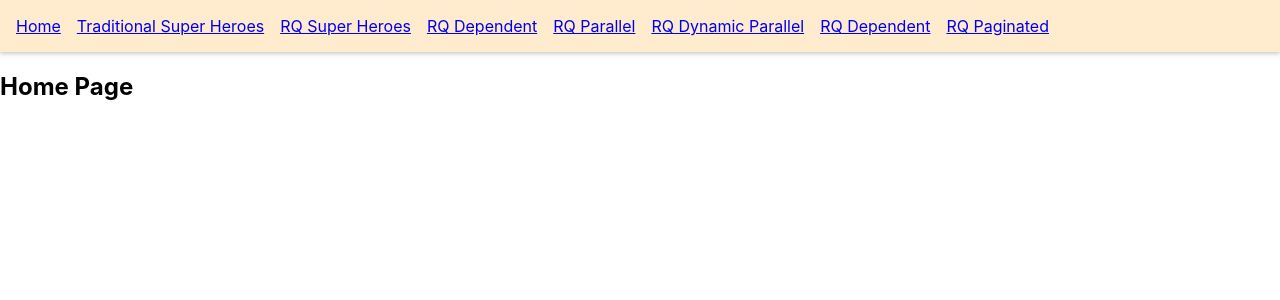
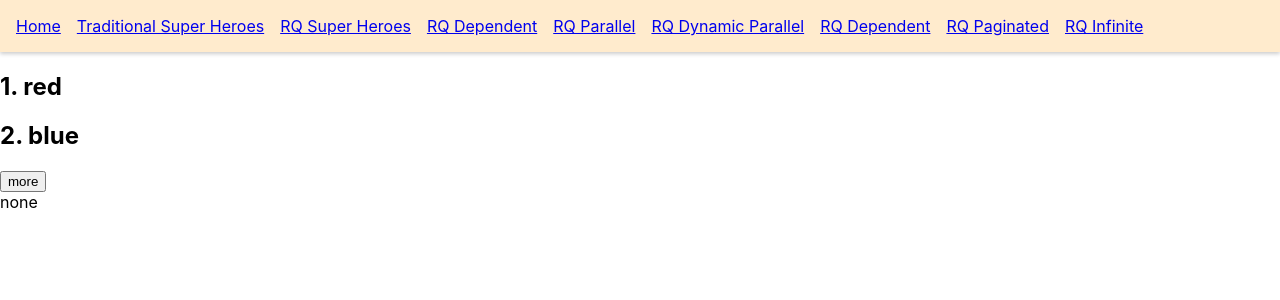
Before and after one commit to Abangpa1ace/React-Query-Tutorial, a React (Create React App) app in the folder lecture-codevolution/react-query-starter/: page /rq-infinite in a window 1280 px wide. Shown: the top 300 px of the page. Built offline with nearby package versions, Linux system fonts and the light colour scheme; data requests are answered from the project's data file.

Commit message:
Infinite

```diff
--- a/lecture-codevolution/react-query-starter/db.json
+++ b/lecture-codevolution/react-query-starter/db.json
@@ -52,6 +52,16 @@
     { "id": 7, "label": "green" },
     { "id": 8, "label": "blue" },
     { "id": 9, "label": "red" },
+    { "id": 10, "label": "blue" },
+    { "id": 1, "label": "red" },
+    { "id": 2, "label": "blue" },
+    { "id": 3, "label": "green" },
+    { "id": 4, "label": "blue" },
+    { "id": 5, "label": "red" },
+    { "id": 6, "label": "blue" },
+    { "id": 7, "label": "green" },
+    { "id": 8, "label": "blue" },
+    { "id": 9, "label": "red" },
     { "id": 10, "label": "blue" }
   ]
 }
--- a/lecture-codevolution/react-query-starter/src/App.js
+++ b/lecture-codevolution/react-query-starter/src/App.js
@@ -3,6 +3,7 @@ import "./App.css";
 import { HomePage } from "./components/Home.page";
 import RQDependentQueriesPage from "./components/RQDependentQueries.page";
 import RQDynamicParallelQueriesPage from "./components/RQDynamicParallelQueries.page";
+import RQInfiniteQueriesPage from "./components/RQInfiniteQueries.page";
 import RQPaginatedQueryPage from "./components/RQPaginatedQuery.page";
 import RQParallelQueriesPage from "./components/RQParallelQueries.page";
 import { RQSuperHeroDetailPage } from "./components/RQSuperHeroDetail.page";
@@ -39,9 +40,15 @@ function App() {
             <li>
               <Link to="/rq-paginated">RQ Paginated</Link>
             </li>
+            <li>
+              <Link to="/rq-infinite">RQ Infinite</Link>
+            </li>
           </ul>
         </nav>
         <Switch>
+          <Route path="/rq-infinite">
+            <RQInfiniteQueriesPage />
+          </Route>
           <Route path="/rq-paginated">
             <RQPaginatedQueryPage />
           </Route>
--- /dev/null
+++ b/lecture-codevolution/react-query-starter/src/components/RQInfiniteQueries.page.js
@@ -0,0 +1,41 @@
+import React, { Fragment } from 'react'
+import { useInfiniteQuery } from "react-query";
+import axios from "axios";
+
+const fetchColors = ({ pageParam = 1 }) => {
+  return axios.get(`http://localhost:4000/colors?_limit=2&_page=${pageParam}`)
+}
+
+const RQInfiniteQueriesPage = () => {
+  const { isLoading, isError, error, data, hasNextPage, fetchNextPage, isFetching, isFetchingNextPage } = useInfiniteQuery(
+    'colors',
+    fetchColors,
+    {
+      getNextPageParam: (lastPage, pages) => {
+        return pages.length < 5 ? pages.length + 1 : undefined
+      }
+    }
+  );
+  if (isLoading) return <h2>Loading...!!</h2>;
+  if (isError) return <h2>{error.message}</h2>;
+  console.log(data);
+  return (
+    <>
+      <div>
+      {data?.pages.map((group, index) => (
+        <Fragment key={index}>
+          {group.data.map(color => (
+            <h2 key={color.id}>
+              {color.id}. {color.label}
+            </h2>
+          ))}
+        </Fragment>
+      ))}
+      </div>
+      <button disabled={!hasNextPage} onClick={() => fetchNextPage()}>more</button>
+      <div>{isFetching && !isFetchingNextPage ? 'Fetching..' : 'none'}</div>
+    </>
+  )
+}
+
+export default RQInfiniteQueriesPage
```
